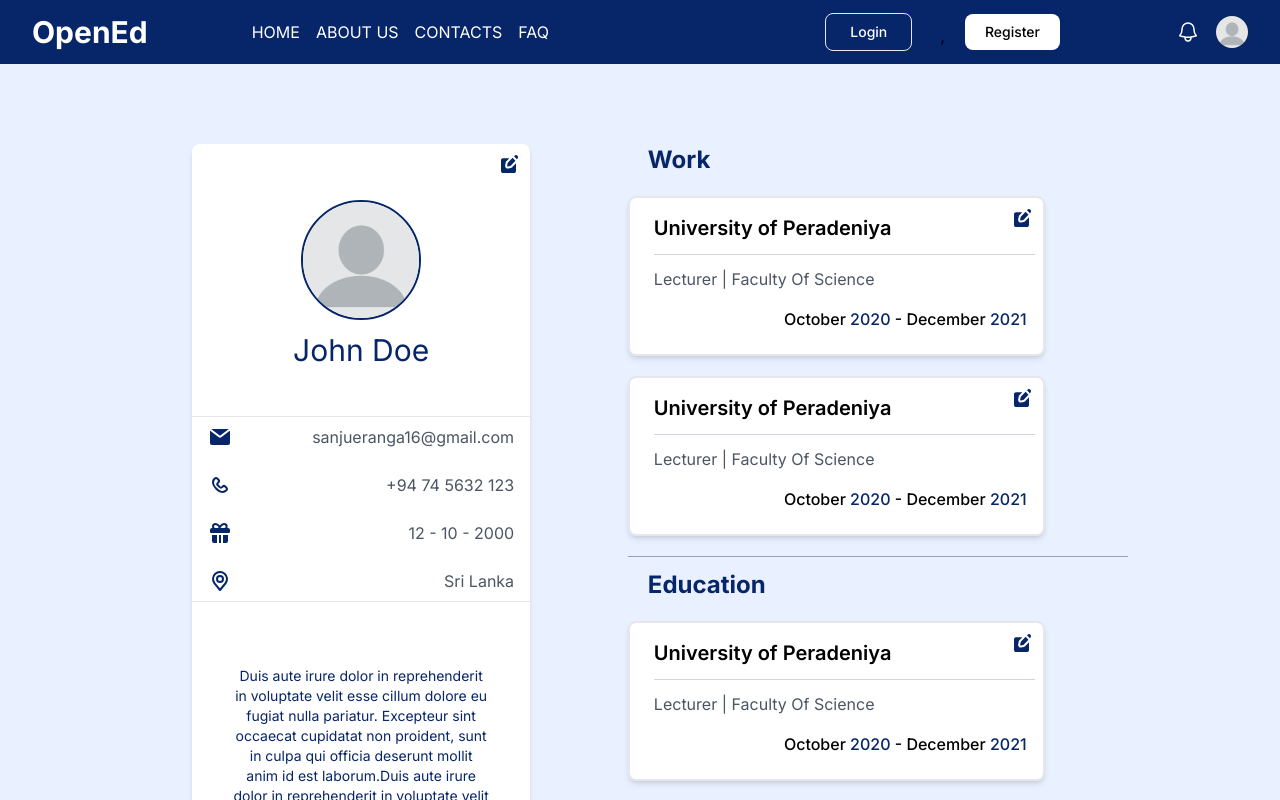
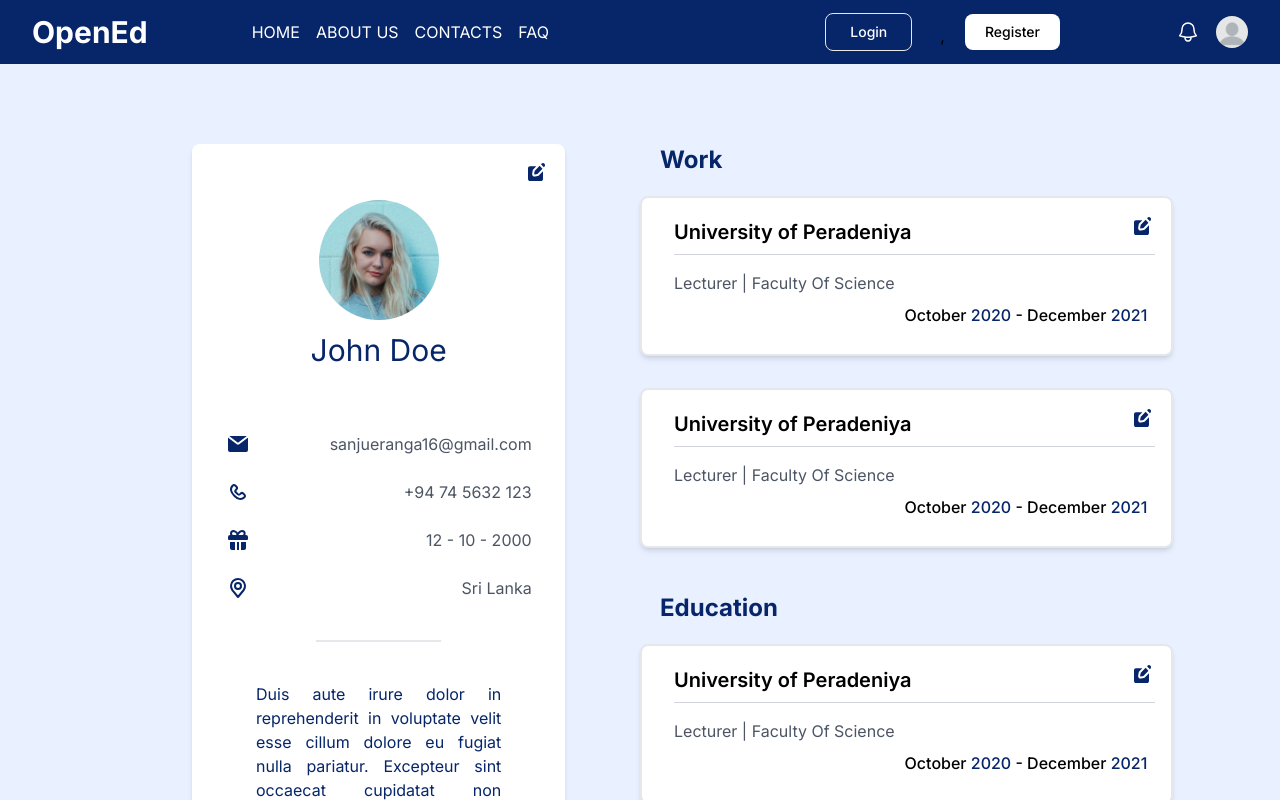
Before and after one commit to Xanvia/MOOC-IT-Center-UOP, a Next.js app in the folder frontend/: page /profile in a window 1280 px wide. Shown: the top 800 px of the page. Built offline with nearby package versions, Linux system fonts and the light colour scheme; no server answers.

Commit message:
feat: responsive

```diff
--- a/frontend/src/app/(public)/profile/page.tsx
+++ b/frontend/src/app/(public)/profile/page.tsx
@@ -7,16 +7,16 @@ import Profile from "@/components/Profile/Profile";
 export default function page() {
   return (
     <>
-      <div className="flex flex-row w-full py-20">
+      <div className="flex flex-col lg:flex-row w-full py-20">
         <Profile />
-        <div className="relative w-full h-11/12  md:rounded-r-lg md:basis-1/2 pl-12 pr-10 mr-28">
-          <div className="border-b border-gray-400">
+        <div className="relative  lg:w-full h-11/12  md:rounded-r-lg lg:basis-1/2 2xl:px-12 basis-1/3 mx-6 sm:ml-32 pt-32 lg:pt-0 lg:m-0">
+          <div className="">
             <h1 className="ps-5  text-2xl text-primary font-bold ">Work</h1>
             <XpCard />
             <XpCard />
           </div>
 
-          <div className="border-gray-400 py-3">
+          <div className="py-3">
             <h1 className="ps-5  text-2xl text-primary font-bold">Education</h1>
             <XpCard />
           </div>
--- a/frontend/src/components/Buttons/EditButton.tsx
+++ b/frontend/src/components/Buttons/EditButton.tsx
@@ -9,7 +9,7 @@ export default function EditButton({ onClick }: EditButtonProps) {
   return (
     <button
       type="button"
-      className="absolute top-2 right-2"
+      className="absolute top-4 right-4"
       data-modal-hide="authentication-modal"
       onClick={onClick}
     >
--- a/frontend/src/components/Profile/Profile.tsx
+++ b/frontend/src/components/Profile/Profile.tsx
@@ -3,19 +3,19 @@ import React from "react";
 import Image from "next/image";
 import ProfileInfo from "./ProfileInfo";
 import EditButton from "../Buttons/EditButton";
-const DefaultProfileImage = "/images/defaultuser.png";
+const DefaultProfileImage = "/images/52.jpg";
 
 export default function Profile() {
   return (
     <div className="basis-1/2">
-      <div className="relative bg-white flex min-h-full w-7/12 ml-48 rounded-lg shadow-md py-14 flex flex-col items-center justify-center">
+      <div className="relative bg-white min-h-full w-full sm:w-7/12 sm:ml-40 lg:ml-48 rounded-lg shadow-md py-14 flex flex-col items-center justify-center">
         <EditButton onClick={() => {}} />
         <Image
           src={DefaultProfileImage}
           alt="Profile Image"
           width={120}
           height={120}
-          className="rounded-full border-primary border-2"
+          className="rounded-full"
         />
         <h1 className="text text-primary text-3xl pt-3">John Doe</h1>
         <ProfileInfo />
--- a/frontend/src/components/Profile/ProfileInfo.tsx
+++ b/frontend/src/components/Profile/ProfileInfo.tsx
@@ -2,8 +2,8 @@ import React from "react";
 
 const ProfileInfo: React.FC = ({}) => {
   return (
-    <div className="Box bg-white mt-12 h-full w-full ">
-      <div className="flex border-y border-gray-200 py-2">
+    <div className="Box bg-white mt-6 h-full w-full ">
+      <div className="flex py-10">
         <ul className="space-y-6 text-right text-gray-600 mx-auto">
           <li className="flex items-center justify-between space-x-20 rtl:space-x-reverse">
             <svg
@@ -20,7 +20,7 @@ const ProfileInfo: React.FC = ({}) => {
             </svg>
             <span>sanjueranga16@gmail.com</span>
           </li>
-          <li className="flex items-center justify-between space-x-20 rtl:space-x-reverse">
+          <li className="flex items-center justify-between space-x-20  rtl:space-x-reverse">
             <svg
               className="w-6 h-6 text-primary"
               aria-hidden="true"
@@ -86,8 +86,11 @@ const ProfileInfo: React.FC = ({}) => {
           </li>
         </ul>
       </div>
-      <div className=" text-center text-primary mx-10 mt-16">
-        <p className="text-sm">
+      <div className="flex justify-center">
+        <hr className="border-t-2 border-gray-200 w-1/3" />
+      </div>
+      <div className=" text-justify text-primary mx-16 mt-10">
+        <p className="text-base ">
           Duis aute irure dolor in reprehenderit in voluptate velit esse cillum
           dolore eu fugiat nulla pariatur. Excepteur sint occaecat cupidatat non
           proident, sunt in culpa qui officia deserunt mollit anim id est
--- a/frontend/src/components/XpCard/XpCard.tsx
+++ b/frontend/src/components/XpCard/XpCard.tsx
@@ -4,17 +4,17 @@ import EditButton from "../Buttons/EditButton";
 
 const XpCard: React.FC = ({}) => {
   return (
-    <div className="relative flex Box bg-white md:rounded-lg shadow-md border-2 py-3 px-2 h-40 w-5/6 my-5">
+    <div className="relative flex Box bg-white md:rounded-lg shadow-md border-2 px-4 py-4 h-40 sm:w-5/6 w-full my-5 mb-8">
       <EditButton onClick={() => {}} />
 
       <div className="flex flex-col ml-4 w-full">
-        <div className="text text-xl font-semibold border-b border-gray-300 pb-3 pt-1">
+        <div className="text text-xl font-semibold border-b border-gray-300 pb-2 pt-1">
           <h1> University of Peradeniya</h1>
         </div>
-        <div className="text text-gray-600 mt-3">
+        <div className="text text-gray-600 mt-4">
           <h1> Lecturer | Faculty Of Science </h1>
         </div>
-        <div className="text mt-4 text-right font-medium mr-2">
+        <div className="text mt-2 text-right font-medium mr-2">
           <h1> October <span className="text-primary">2020</span> - December <span className="text-primary">2021</span></h1>
         </div>
       </div>
```
Also changed, not shown: frontend/public/images/52.jpg (added).
